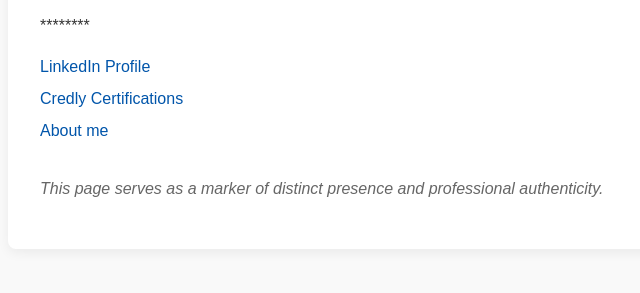
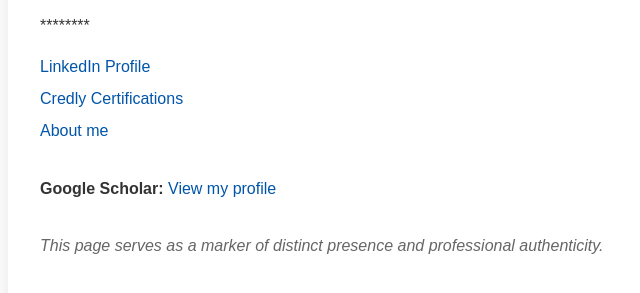
Before and after one commit to yiqigu-aus/yiqi-gu.github.io-1, a plain HTML site: page index.html in a window 1280 px wide. Shown: the part 319-612 px from the top of the page, without its empty margins (240-880 px from the left). Drawn offline with Linux system fonts and the light colour scheme.

Commit message:
Update index.html

```diff
--- a/index.html
+++ b/index.html
@@ -68,6 +68,11 @@
       <a href="https://about.me/yiqigu">About me</a>
     </div>
 
+    <p style="margin-top: 2em;">
+  <strong>Google Scholar:</strong>
+  <a href="https://scholar.google.com/citations?user=otaqTqcAAAAJ" target="_blank">View my profile</a>
+</p>
+
     <p class="note">
       This page serves as a marker of distinct presence and professional authenticity.
     </p>
```
